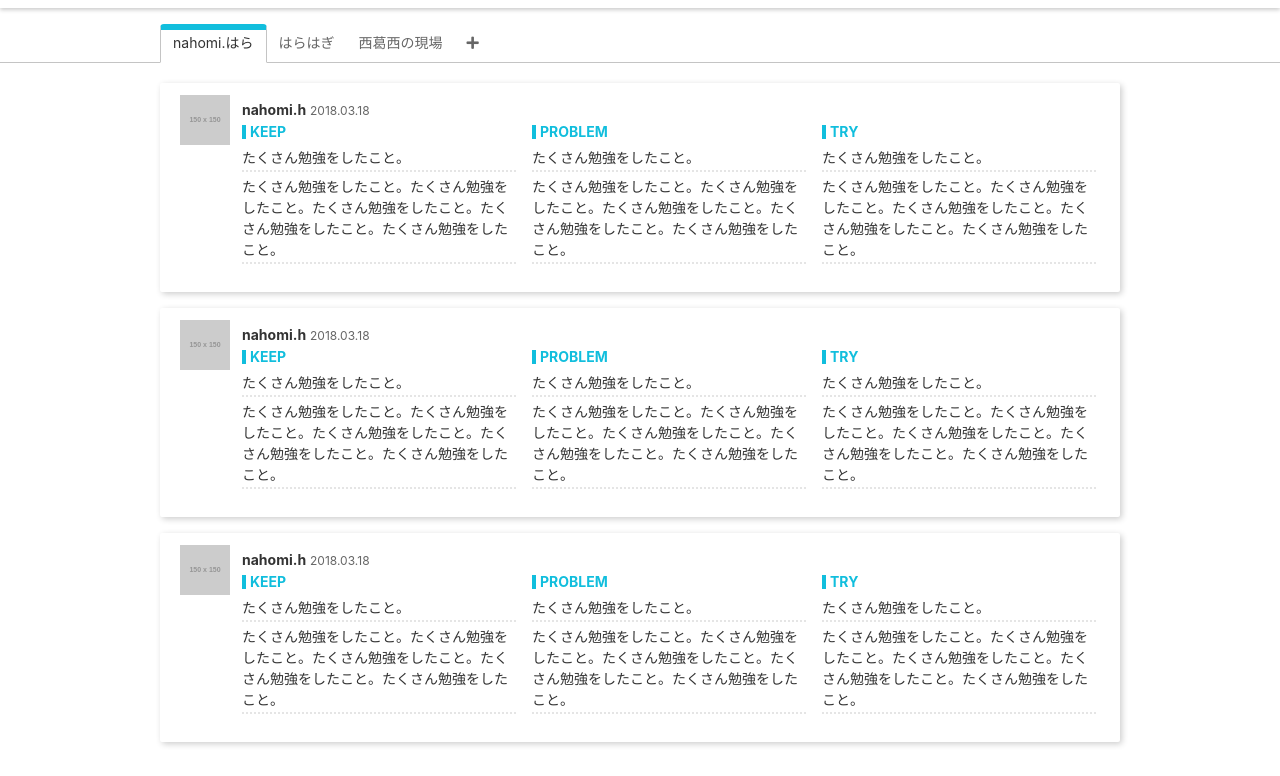
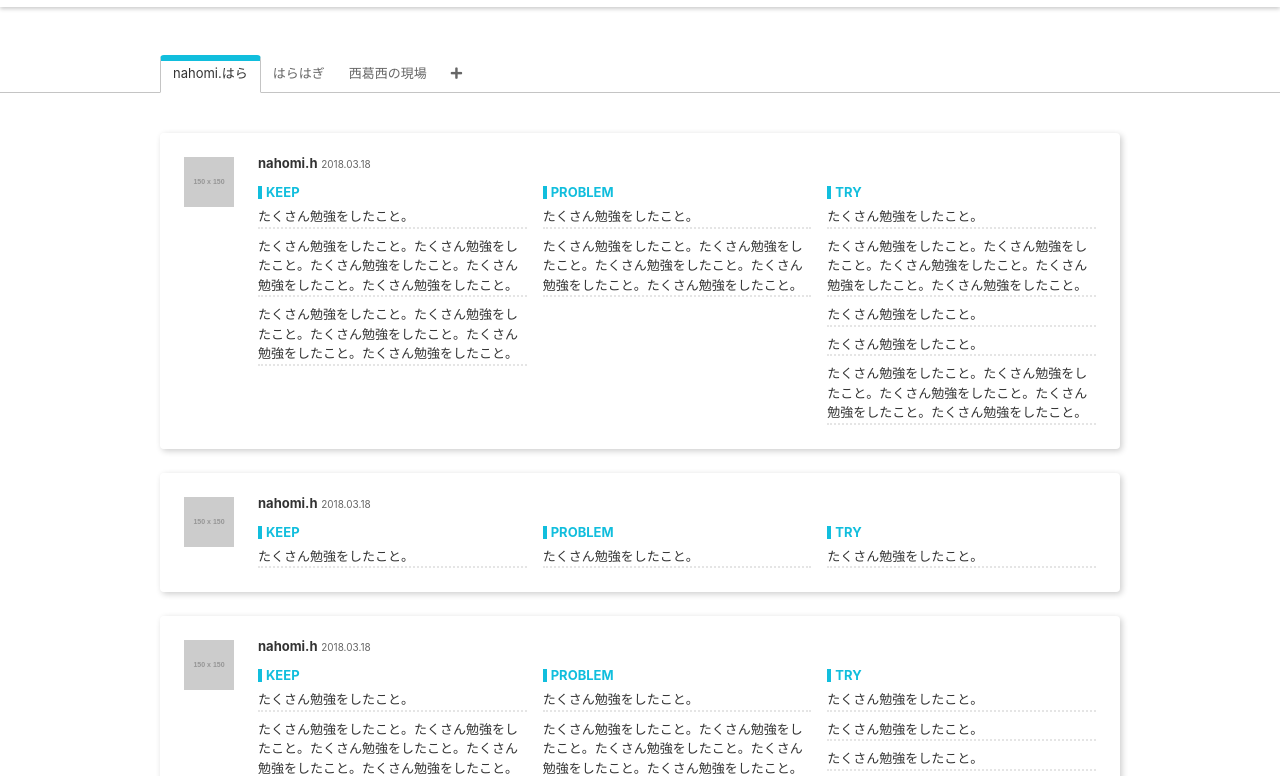
Before and after one commit to pprhr/kptp, a website: page index.html in a window 1280 px wide. Shown: the part 54-830 px from the top of the page. Drawn offline with Linux system fonts and the light colour scheme; placeholder pictures from the web are drawn by us.

Commit message:
レスポンシブ対応

```diff
--- a/asset/scss/style.scss
+++ b/asset/scss/style.scss
@@ -1,4 +1,16 @@
 @import "reset";
+
+$base_width: 960px;
+$breakpoint-pc: 1024px;
+$breakpoint-tablet: 980px;
+$breakpoint-mobile: 640px;
+
+
+@mixin max-screen($breakpoint)  {
+  @media screen and (max-width: $breakpoint) {
+    @content;
+  }
+}
 
 html {
   font-size: 62.5%;
@@ -6,7 +18,7 @@ html {
     box-sizing: border-box;
     padding: 0;
     margin: 0;
-    font-size: 14px;
+    font-size: 13px;
   }
 }
 
@@ -29,11 +41,12 @@ body {
   &__inner {
     display: flex;
     justify-content: space-between;
-    max-width: 960px;
+    max-width: $base_width;
     margin: auto;
+    padding: 0px 8px;
+    &__logo {
+    }
     &__action {
-      padding: 0;
-      border: none;
       &_add {
         padding: 4px 20px;
         background: #11BEDD;
@@ -56,15 +69,14 @@ body {
 }
 
 .container {
-  font-size: 14px;
-  color: #333;
+  margin-top: 48px;
 }
 
 .localnav-area {
-  margin-top: 16px;
+  padding: 0px 8px;
   border-bottom: solid 1px #C4C4C4;
   &__box {
-    max-width: 960px;
+    max-width: $base_width;
     margin: auto;
   }
 }
@@ -95,54 +107,79 @@ body {
 }
 
 .content {
-  max-width: 960px;
+  max-width: $base_width;
   margin: auto;
-  margin-top: 20px;
+  margin-top: 40px;
 }
 
-.casette-kpt {
+.casette-standard {
   display: flex;
-  margin-bottom: 16px;
-  padding: 12px 8px;
-  border-radius: 2px;
+  @include max-screen($breakpoint-mobile) {
+    display: block;
+    width: 94%;
+    margin: auto;
+    margin-bottom: 24px;
+  }
+  margin-bottom: 24px;
+  padding: 24px;
+  border-radius: 4px;
   box-shadow: rgba(0, 0, 0, .2) 2px 2px 6px;
   &__left {
-    padding: 0 12px;
+    margin-right: 24px;
+    @include max-screen($breakpoint-mobile) {
+      margin-bottom: 16px;
+      margin-right: 0;
+    }
   }
   &__center {
-    padding: 8px 0;
+    width: 100%;
+    &__head {
+      margin-bottom: 16px;
+    }
+    &__body {
+    }
   }
 }
 
-.user-name {
+.label {
+  &__bold {
     font-weight: bold;
   }
-
-.kpt-date {
+  &__small {
     color: #666;
-  font-size: 12px;
+    font-size: 10px;
+  }
 }
 
-.kpt-list {
+.note-list {
   display: flex;
-  padding: 8px 0;
+  @include max-screen($breakpoint-mobile) {
+    display: block;
+  }
   &__item {
     width: 33%;
-    margin-right: 16px;
+    @include max-screen($breakpoint-mobile) {
+      width: 100%;
     }
   }
-.kpt-title {
-  margin-bottom: 8px;
+  &__item:not(:last-child) {
+    margin-right: 16px;
+    @include max-screen($breakpoint-mobile) {
+      margin-bottom: 16px;
+    }
+  }
+}
+
+.note-title {
   padding-left: 4px;
   border-left: 4px solid #11BEDD;
   color: #11BEDD;
   font-weight: bold;
 }
 
-.kpt-content-list {
+.note-content-list {
   &__item {
-    margin-top: 4px;
-    padding-bottom: 2px;
+    margin-top: 8px;
     border-bottom: 2px dotted #E5E5E5;
     line-height: 1.5;
   }
--- a/index.html
+++ b/index.html
@@ -4,18 +4,18 @@
 <meta charset="UTF-8">
 <meta http-equiv="X-UA-Compatible" content="IE=edge">
 <meta name="viewport" content="width=device-width,initial-scale=1">
-<title>KPT</title>
+<title>kpt</title>
 <link rel="stylesheet" href="https://use.fontawesome.com/releases/v5.7.2/css/all.css" integrity="sha384-fnmOCqbTlWIlj8LyTjo7mOUStjsKC4pOpQbqyi7RrhN7udi9RwhKkMHpvLbHG9Sr" crossorigin="anonymous">
 <link rel="stylesheet" type="text/css" href="asset/css/style.min.css"/>
 </head>
 <body>
 <header class="header">
   <div class="header__inner">
-    <div>
+    <div class="header__inner__logo">
       <img src="asset/images/kptlogo.png" alt="kptlogo" width="100" height="22">
       <a class="icon-setting"></a>
     </div>
-    <div>
+    <div class="header__inner__action">
       <button type="button" class="header__inner__action_add">けぷる</button>
     </div>
   </div>
@@ -34,121 +34,131 @@
   </div>
   <!-- Tab content -->
   <div class="content">
-    <div class="casette-kpt">
-      <div class="casette-kpt__left">
+    <div class="casette-standard">
+      <div class="casette-standard__left">
         <img src="https://placehold.jp/150x150.png" alt="usericon" width="50" height="50">
       </div>
-      <div class="casette-kpt__center">
-        <div>
-          <span class="user-name">nahomi.h</span>
-          <span class="kpt-date">2018.03.18</span>
+      <div class="casette-standard__center">
+        <div class="casette-standard__center__head">
+          <span class="label__bold">nahomi.h</span>
+          <span class="label__small">2018.03.18</span>
         </div>
-        <div class="kpt-list">
-          <div class="kpt-list__item"> <!-- keep -->
-            <div class="kpt-title">
+        <div class="casette-standard__center__body">
+          <div class="note-list">
+            <div class="note-list__item"> <!-- keep -->
+              <div class="note-title">
                 KEEP
               </div>
-            <div class="kpt-content-list">
-              <div class="kpt-content-list__item">たくさん勉強をしたこと。</div>
-              <div class="kpt-content-list__item">たくさん勉強をしたこと。たくさん勉強をしたこと。たくさん勉強をしたこと。たくさん勉強をしたこと。たくさん勉強をしたこと。</div>
+              <div class="note-content-list">
+                <div class="note-content-list__item">たくさん勉強をしたこと。</div>
+                <div class="note-content-list__item">たくさん勉強をしたこと。たくさん勉強をしたこと。たくさん勉強をしたこと。たくさん勉強をしたこと。たくさん勉強をしたこと。</div>
+                <div class="note-content-list__item">たくさん勉強をしたこと。たくさん勉強をしたこと。たくさん勉強をしたこと。たくさん勉強をしたこと。たくさん勉強をしたこと。</div>
               </div>
             </div>
-          <div class="kpt-list__item"> <!-- problem -->
-            <div class="kpt-title">
+            <div class="note-list__item"> <!-- problem -->
+              <div class="note-title">
                 PROBLEM
               </div>
-            <div class="kpt-content">
-              <div class="kpt-content-list__item">たくさん勉強をしたこと。</div>
-              <div class="kpt-content-list__item">たくさん勉強をしたこと。たくさん勉強をしたこと。たくさん勉強をしたこと。たくさん勉強をしたこと。たくさん勉強をしたこと。</div>
+              <div class="note-content">
+                <div class="note-content-list__item">たくさん勉強をしたこと。</div>
+                <div class="note-content-list__item">たくさん勉強をしたこと。たくさん勉強をしたこと。たくさん勉強をしたこと。たくさん勉強をしたこと。たくさん勉強をしたこと。</div>
               </div>
             </div>
-          <div class="kpt-list__item"> <!-- try -->
-            <div class="kpt-title">
+            <div class="note-list__item"> <!-- try -->
+              <div class="note-title">
                 TRY
               </div>
-            <div class="kpt-content-list">
-              <div class="kpt-content-list__item">たくさん勉強をしたこと。</div>
-              <div class="kpt-content-list__item">たくさん勉強をしたこと。たくさん勉強をしたこと。たくさん勉強をしたこと。たくさん勉強をしたこと。たくさん勉強をしたこと。</div>
+              <div class="note-content-list">
+                <div class="note-content-list__item">たくさん勉強をしたこと。</div>
+                <div class="note-content-list__item">たくさん勉強をしたこと。たくさん勉強をしたこと。たくさん勉強をしたこと。たくさん勉強をしたこと。たくさん勉強をしたこと。</div>
+                <div class="note-content-list__item">たくさん勉強をしたこと。</div>
+                <div class="note-content-list__item">たくさん勉強をしたこと。</div>
+                <div class="note-content-list__item">たくさん勉強をしたこと。たくさん勉強をしたこと。たくさん勉強をしたこと。たくさん勉強をしたこと。たくさん勉強をしたこと。</div>
               </div>
             </div>
           </div>
         </div>
       </div>
-    <div class="casette-kpt">
-      <div class="casette-kpt__left">
+    </div>
+    <div class="casette-standard">
+      <div class="casette-standard__left">
         <img src="https://placehold.jp/150x150.png" alt="usericon" width="50" height="50">
       </div>
-      <div class="casette-kpt__center">
-        <div>
-          <span class="user-name">nahomi.h</span>
-          <span class="kpt-date">2018.03.18</span>
+      <div class="casette-standard__center">
+        <div class="casette-standard__center__head">
+          <span class="label__bold">nahomi.h</span>
+          <span class="label__small">2018.03.18</span>
         </div>
-        <div class="kpt-list">
-          <div class="kpt-list__item"> <!-- keep -->
-            <div class="kpt-title">
+        <div class="casette-standard__center__body">
+          <div class="note-list">
+            <div class="note-list__item"> <!-- keep -->
+              <div class="note-title">
                 KEEP
               </div>
-            <div class="kpt-content-list">
-              <div class="kpt-content-list__item">たくさん勉強をしたこと。</div>
-              <div class="kpt-content-list__item">たくさん勉強をしたこと。たくさん勉強をしたこと。たくさん勉強をしたこと。たくさん勉強をしたこと。たくさん勉強をしたこと。</div>
+              <div class="note-content-list">
+                <div class="note-content-list__item">たくさん勉強をしたこと。</div>
               </div>
             </div>
-          <div class="kpt-list__item"> <!-- problem -->
-            <div class="kpt-title">
+            <div class="note-list__item"> <!-- problem -->
+              <div class="note-title">
                 PROBLEM
               </div>
-            <div class="kpt-content">
-              <div class="kpt-content-list__item">たくさん勉強をしたこと。</div>
-              <div class="kpt-content-list__item">たくさん勉強をしたこと。たくさん勉強をしたこと。たくさん勉強をしたこと。たくさん勉強をしたこと。たくさん勉強をしたこと。</div>
+              <div class="note-content">
+                <div class="note-content-list__item">たくさん勉強をしたこと。</div>
               </div>
             </div>
-          <div class="kpt-list__item"> <!-- try -->
-            <div class="kpt-title">
+            <div class="note-list__item"> <!-- try -->
+              <div class="note-title">
                 TRY
               </div>
-            <div class="kpt-content-list">
-              <div class="kpt-content-list__item">たくさん勉強をしたこと。</div>
-              <div class="kpt-content-list__item">たくさん勉強をしたこと。たくさん勉強をしたこと。たくさん勉強をしたこと。たくさん勉強をしたこと。たくさん勉強をしたこと。</div>
+              <div class="note-content-list">
+                <div class="note-content-list__item">たくさん勉強をしたこと。</div>
               </div>
             </div>
           </div>
         </div>
       </div>
-    <div class="casette-kpt">
-      <div class="casette-kpt__left">
+    </div>
+    <div class="casette-standard">
+      <div class="casette-standard__left">
         <img src="https://placehold.jp/150x150.png" alt="usericon" width="50" height="50">
       </div>
-      <div class="casette-kpt__center">
-        <div>
-          <span class="user-name">nahomi.h</span>
-          <span class="kpt-date">2018.03.18</span>
+      <div class="casette-standard__center">
+        <div class="casette-standard__center__head">
+          <span class="label__bold">nahomi.h</span>
+          <span class="label__small">2018.03.18</span>
         </div>
-        <div class="kpt-list">
-          <div class="kpt-list__item"> <!-- keep -->
-            <div class="kpt-title">
+        <div class="casette-standard__center__body">
+          <div class="note-list">
+            <div class="note-list__item"> <!-- keep -->
+              <div class="note-title">
                 KEEP
               </div>
-            <div class="kpt-content-list">
-              <div class="kpt-content-list__item">たくさん勉強をしたこと。</div>
-              <div class="kpt-content-list__item">たくさん勉強をしたこと。たくさん勉強をしたこと。たくさん勉強をしたこと。たくさん勉強をしたこと。たくさん勉強をしたこと。</div>
+              <div class="note-content-list">
+                <div class="note-content-list__item">たくさん勉強をしたこと。</div>
+                <div class="note-content-list__item">たくさん勉強をしたこと。たくさん勉強をしたこと。たくさん勉強をしたこと。たくさん勉強をしたこと。たくさん勉強をしたこと。</div>
+                <div class="note-content-list__item">たくさん勉強をしたこと。たくさん勉強をしたこと。たくさん勉強をしたこと。たくさん勉強をしたこと。たくさん勉強をしたこと。</div>
               </div>
             </div>
-          <div class="kpt-list__item"> <!-- problem -->
-            <div class="kpt-title">
+            <div class="note-list__item"> <!-- problem -->
+              <div class="note-title">
                 PROBLEM
               </div>
-            <div class="kpt-content">
-              <div class="kpt-content-list__item">たくさん勉強をしたこと。</div>
-              <div class="kpt-content-list__item">たくさん勉強をしたこと。たくさん勉強をしたこと。たくさん勉強をしたこと。たくさん勉強をしたこと。たくさん勉強をしたこと。</div>
+              <div class="note-content">
+                <div class="note-content-list__item">たくさん勉強をしたこと。</div>
+                <div class="note-content-list__item">たくさん勉強をしたこと。たくさん勉強をしたこと。たくさん勉強をしたこと。たくさん勉強をしたこと。たくさん勉強をしたこと。</div>
               </div>
             </div>
-          <div class="kpt-list__item"> <!-- try -->
-            <div class="kpt-title">
+            <div class="note-list__item"> <!-- try -->
+              <div class="note-title">
                 TRY
               </div>
-            <div class="kpt-content-list">
-              <div class="kpt-content-list__item">たくさん勉強をしたこと。</div>
-              <div class="kpt-content-list__item">たくさん勉強をしたこと。たくさん勉強をしたこと。たくさん勉強をしたこと。たくさん勉強をしたこと。たくさん勉強をしたこと。</div>
+              <div class="note-content-list">
+                <div class="note-content-list__item">たくさん勉強をしたこと。</div>
+                <div class="note-content-list__item">たくさん勉強をしたこと。</div>
+                <div class="note-content-list__item">たくさん勉強をしたこと。</div>
+                <div class="note-content-list__item">たくさん勉強をしたこと。たくさん勉強をしたこと。たくさん勉強をしたこと。たくさん勉強をしたこと。たくさん勉強をしたこと。</div>
+              </div>
             </div>
           </div>
         </div>
```
Also changed, not shown: asset/css/style.min.css. Lines whose indentation alone changed are shown as unchanged.
